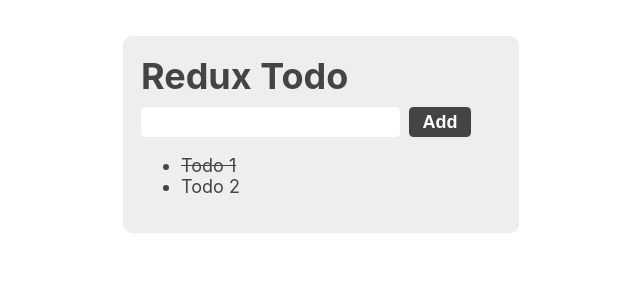
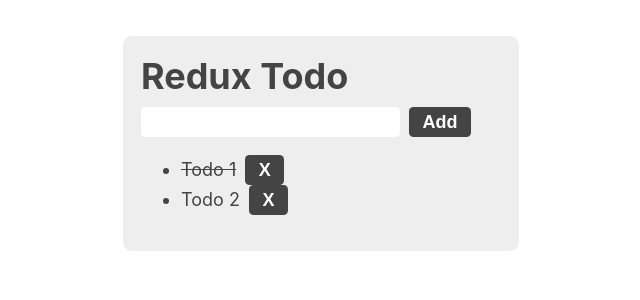
Before and after one commit to murbar/Redux-Todo, a React (Create React App) app in the folder todo/: page / in a window 1280 px wide. Shown: the top 300 px of the page, without its empty margins (319-959 px from the left). Built offline with nearby package versions, Linux system fonts and the light colour scheme.

Commit message:
Add remove handler

```diff
--- a/todo/src/components/TodoList.jsx
+++ b/todo/src/components/TodoList.jsx
@@ -1,8 +1,8 @@
 import React from 'react';
 import { connect } from 'react-redux';
-import { toggleTodoCompleted } from '../actions';
+import { removeTodo, toggleTodoCompleted } from '../actions';
 
-const TodoList = ({ todos, toggleTodoCompleted }) => {
+const TodoList = ({ todos, toggleTodoCompleted, removeTodo }) => {
   return (
     <div className="todo-list">
       <ul>
@@ -14,6 +14,9 @@ const TodoList = ({ todos, toggleTodoCompleted }) => {
             data-completed={t.completed}
           >
             {t.text}
+            <button className="remove" onClick={() => removeTodo(t.id)}>
+              X
+            </button>
           </li>
         ))}
       </ul>
@@ -29,5 +32,5 @@ const mapStateToProps = state => {
 
 export default connect(
   mapStateToProps,
-  { toggleTodoCompleted }
+  { toggleTodoCompleted, removeTodo }
 )(TodoList);
```
